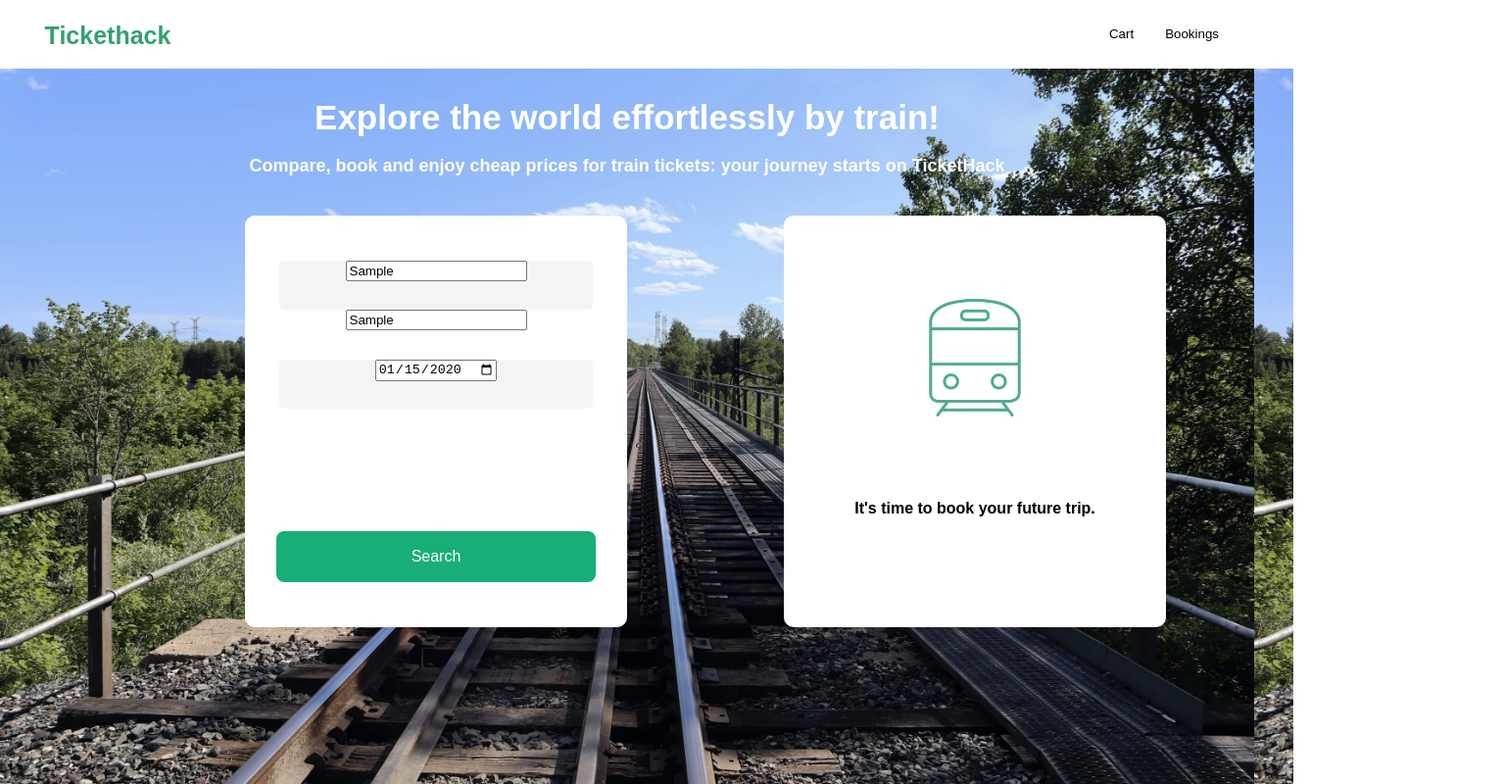
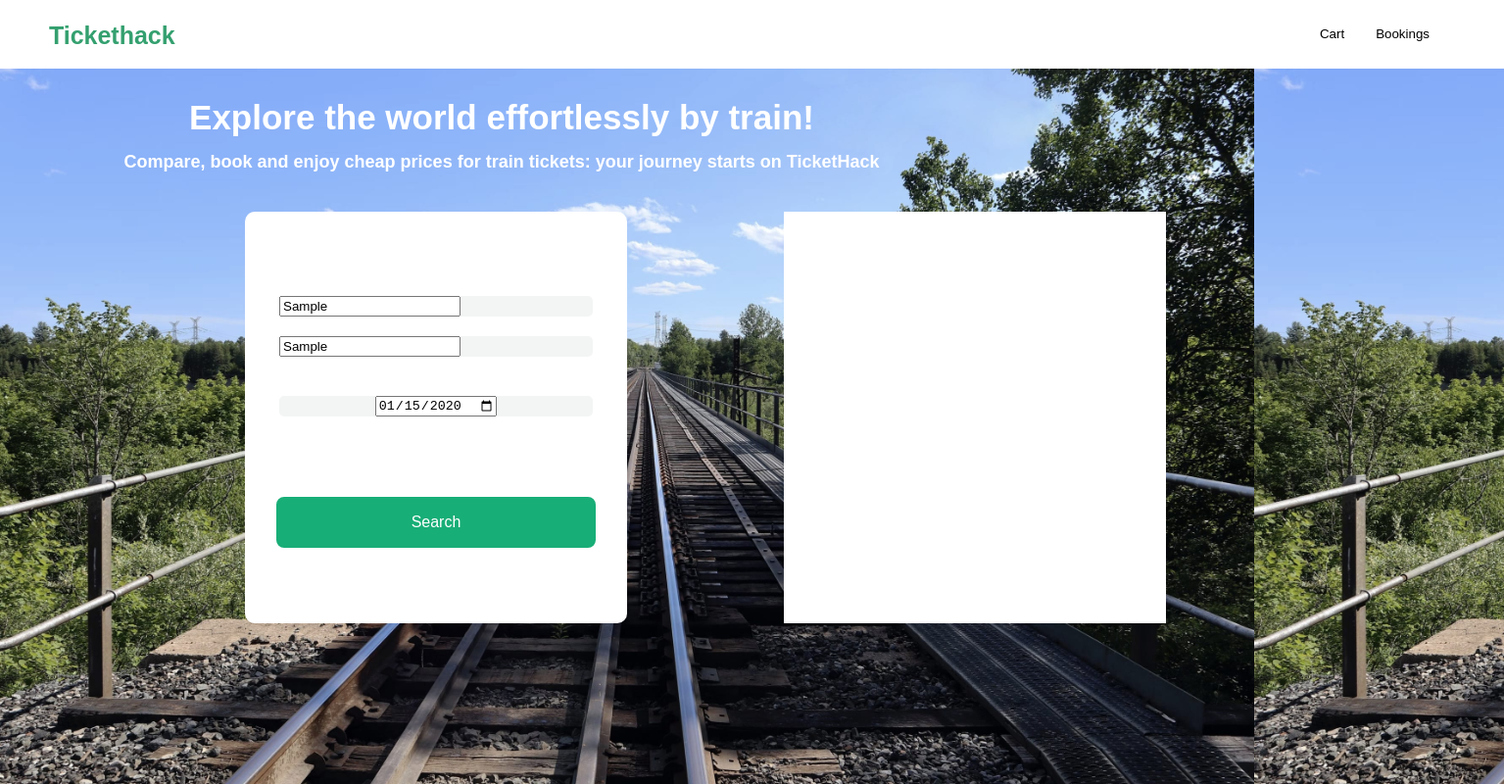
Before and after one commit to Lucas67-dev/TicketHack-Frontend, a plain HTML site: page index.html in a window 1280 px wide. Both pictures are taken after typing "Sample", "Sample", "2020-01-15" into the empty fields and a click on the button "Search". Shown: the whole page at 98% size, 1535 px wide, since content can reach past the window. Drawn offline with Linux system fonts and the light colour scheme; no server answers.

Commit message:
Search Functionality progress

```diff
--- a/index.html
+++ b/index.html
@@ -30,8 +30,6 @@
 
     <div class="assets-list">
         <div id="content-left">
-            <button type="button" id="btn-search">Search</button>
-
              <div id="departure">
                <input name = "DepS" id="departure-search" type="text" placeholder=" Departure" required/>
              </div>
@@ -42,14 +40,20 @@
 
              <div id="date">
                <input name = "DaS" id="date-search" type="date" placeholder="" required/>
-          </div>
-
+            </div>
+            <button type="button" id="btn-search">Search</button>
          </div>
 
          <div id="content-right">
-            <img src="assets/train.png" alt="">
-            <h4>It's time to book your future trip.</h4>
-            <ul id = "tripList"></ul>
+            <img id = "trainImage" src="assets/train.png" alt="">
+            <h4 id = "future-trip-text">It's time to book your future trip.</h4>
+            <div id = "tripContainer">
+              <div class = "row">
+                <!-- <p>TEST TEXT</p>
+                <button type="button" class = "book">Book</button> -->
+              </div>
+            </div>
+
         </div>
     </div>
 
--- a/script.js
+++ b/script.js
@@ -1,4 +1,6 @@
-//const { response } = require("express");
+//const trainImage = document.querySelector("#trainImage");
+//const futureTrip = document.querySelector("#future-trip-text");
+const tripContainer = document.querySelector("#tripContainer");
 
 document.querySelector("#btn-search").addEventListener("click", function(){
 
@@ -6,19 +8,36 @@ document.querySelector("#btn-search").addEventListener("click", function(){
     const arrivalQuery = document.querySelector("#arrival-search").value;
     const dateQuery = document.querySelector("#date-search").value;
 
-    console.log(departureQuery);
-    console.log(arrivalQuery);
-    console.log(dateQuery);
-    //departure = departureQuery;
-    //arrival = arrivalQuery;
+    tripContainer.style.opacity = 1;
+    tripContainer.innerHTML = null;
+
     fetch(`http://localhost:3000/trips/${departureQuery}/${arrivalQuery}/${dateQuery}`)
     .then(response => response.json())
     .then(data => {
-        for(let i = 0; i < data.length; i++)
+
+        console.log(data);
+        if(data !== null)
         {
-            document.querySelector("#tripList").innerHTML +=
-            `<li>${data.departure} > ${data.arrival}   ${data.date}</li>`
+            for(let i = 0; i < data.trips.length; i++)
+            {
+                tripContainer.innerHTML +=
+                `<div class = "row">
+                    <p> ${data.trips[i].departure}  >  ${data.trips[i].arrival}</p>
+                    <p>${data.trips[i].date.slice(14, 19)}</p>
+                    <p>$${data.trips[i].price}</p>
+                    <button type="button" class = "book">Book</button>
+                </div>`;
+            }
         }
+        else{
+            tripContainer.innerHTML +=
+            `<div class = "column">
+                <img id = "notFound" src="assets/notfound.png" alt="">
+                <h4 id = "not-found-text">No trip found...</h4>
+            </div>`
+
+        }
+
 
     })
 });
--- a/style.css
+++ b/style.css
@@ -2,8 +2,8 @@ body {
     margin: 0;
     background-image: url("assets/background.jpg");
     background-size:cover;
-    height: 80vh;
-    width: 100%;
+    height: 100vh;
+    width: 80vw;
   }
 
 h1 {
@@ -36,10 +36,14 @@ h3 {
 }
 
 h4 {
+    position : relative;
+    display : flex;
+    opacity : 1;
     font-family: Arial, Helvetica, sans-serif;
     text-align: center;
     width: 300px;
     margin-top: 70px;
+    margin-left: 50px;
 }
 
 #container {
@@ -47,7 +51,7 @@ h4 {
     justify-content: space-between;
     padding: 20px;
     background: white;
-    width: 100%;
+    width: 1495px;
     height: 30px;
 }
 
@@ -67,8 +71,9 @@ h4 {
 }
 
 #btn-search {
+    position : relative;
     width: 330px;
-    margin-top: 200px;
+    margin-top: 80px;
     padding: 17px;
     border: 2px #ffffff solid;
     border-radius: 10px;
@@ -88,34 +93,74 @@ h4 {
     height: 180px;
     display: flex;
     flex-direction: column;
+    justify-content: center;
     align-items: center;
 }
 
 #content-right {
+    position : relative;
     margin-top: -420px;
     margin-left: 800px;
     background: white;
-    padding: 120px;
+    /* padding: 120px; */
     border-radius: 10px;
     text-align: center;
-    width: 150px;
-    height: 180px;
+    width: 390px;
+    height: 420px;
     display: flex;
     flex-direction: column;
     align-items: center;
 }
 
-img {
+#tripContainer
+{
+    position: absolute;
+    width : 390px;
+    height : 420px;
+    overflow : scroll;
+    opacity: 0;
+    background-color: white;
+}
+
+.row
+{
+    display: flex;
+    flex-direction: row;
+    justify-content: space-between;
+    background-color: #f3f5f4;
+    margin : 10px;
+    padding: 10px;
+    font-family: Arial, Helvetica, sans-serif;
+    text-align: center;
+
+}
+
+.book
+{
+    padding: 17px;
+    border: 2px #ffffff solid;
+    border-radius: 10px;
+    color: #ffffff;
+    background-color: #18ae77;
+    font-size: 16px;
+}
+
+#trainImage {
+    display : flex;
+    opacity : 1;
+    position : relative;
     width: 150px;
     height: 150px;
-    margin-top: -50px;
+    margin-top: 75px;
 }
 
 #departure {
+    position : relative;
+    display : flex;
     width: 320px;
     height: 50px;
-    margin-left: 0px;
-    margin-top: -330px;
+    margin-top: 10px;
+    margin-bottom: 10px;
     align-items: center;
     border-color: grey;
     border-radius: 5px;
@@ -124,9 +169,17 @@ img {
 }
 
 #arrival {
+    position : relative;
+    display : flex;
     width: 320px;
-    margin-left: 0px;
+    height: 50px;
+    margin-top: 10px;
+    margin-bottom: 10px;
     align-items: center;
+    border-color: grey;
+    border-radius: 5px;
+    border: #ffffff;
+    background-color: #f3f5f4;
 }
 
 #date {
```
